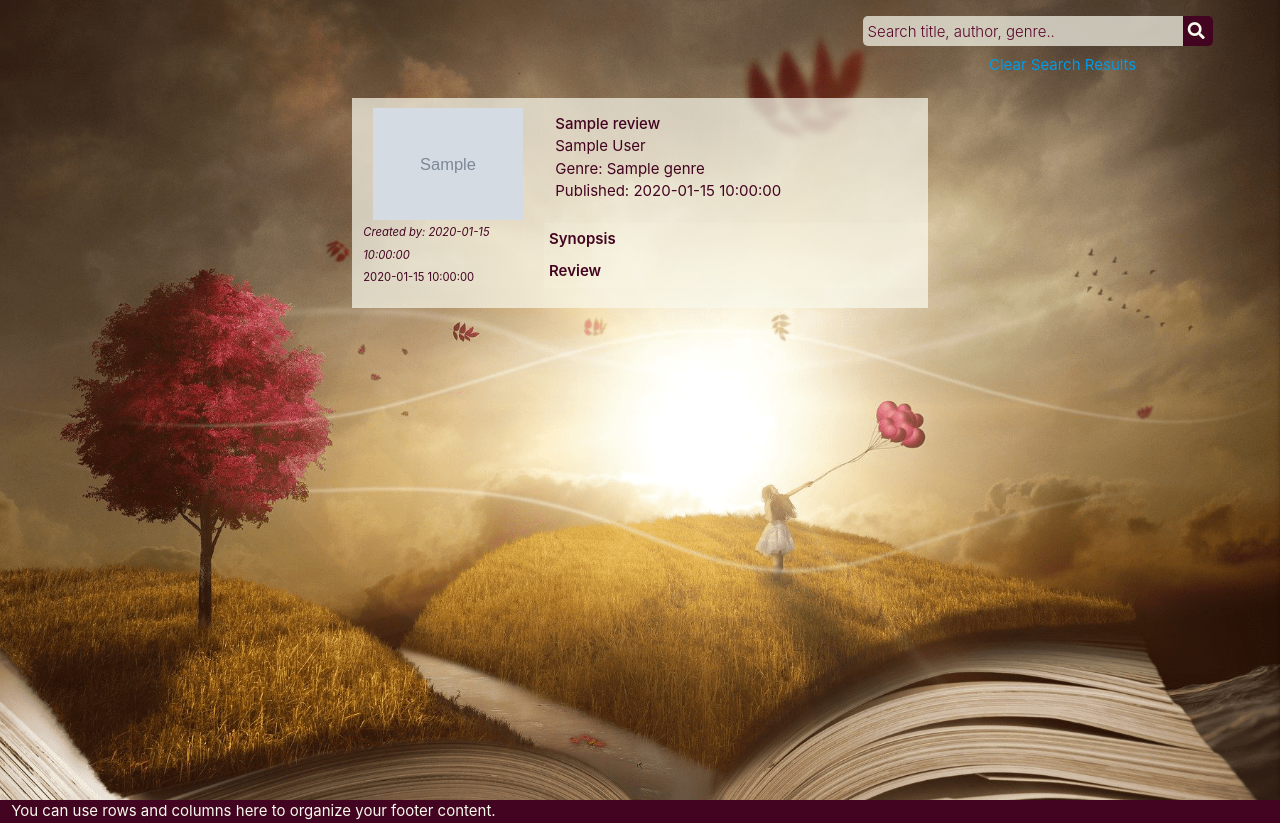
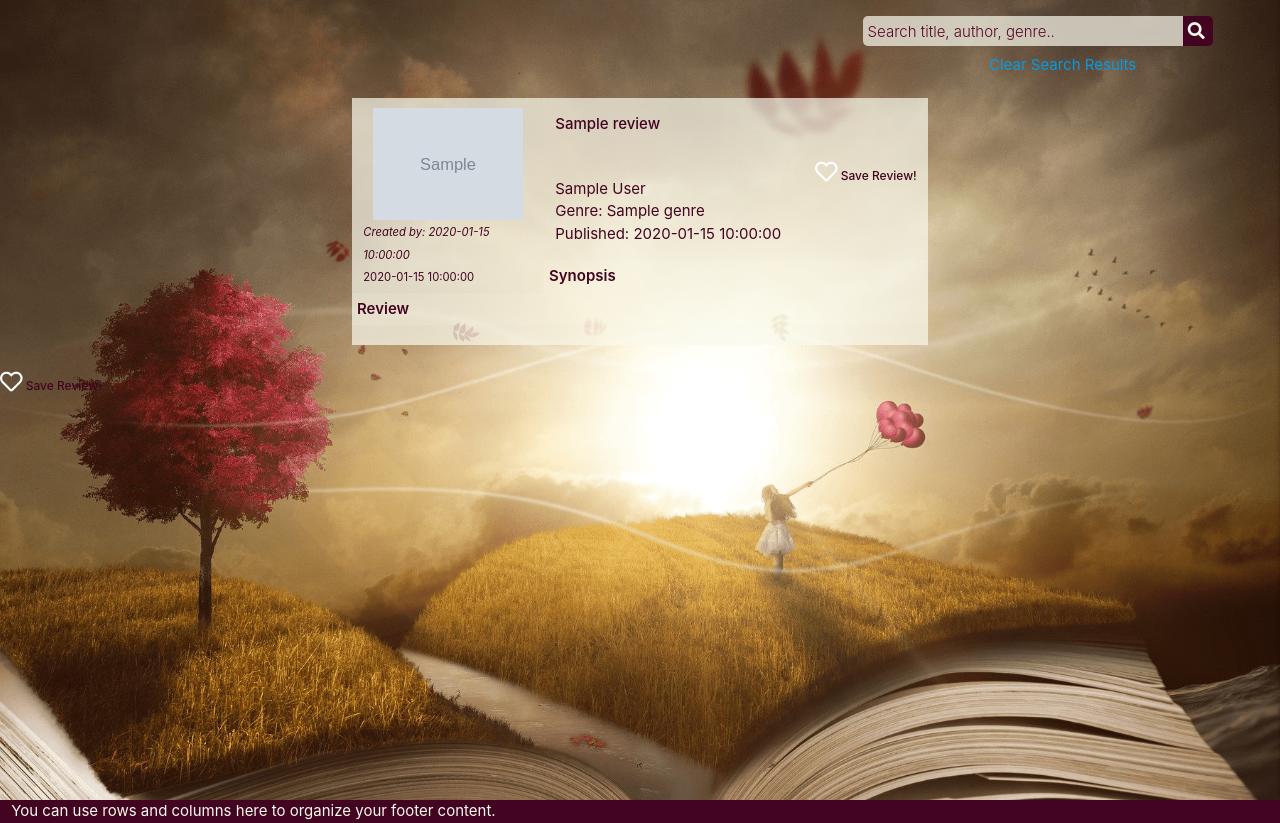
Before and after one commit to aineon/Python-Practice, a Flask app: page /search in a window 1280 px wide. Shown: the part 64-887 px from the top of the page. Run offline with Flask 2, Linux system fonts and the light colour scheme; grey boxes marked "Sample" are stand-in pictures; a database or web service that is not in the repository returns one stand-in record (values such as "Sample title"); some libraries are stand-ins or nearby versions.

Commit message:
Add heart check box to reviews. Add default cover image and url to add_review view in app.py

```diff
--- a/app.py
+++ b/app.py
@@ -95,13 +95,15 @@ def reviews():
 @app.route("/add_review", methods=["GET", "POST"])
 def add_review():
     if request.method == "POST":
+        default_url = ("https://www.bookdepository.com/")
+        default_img = "static/images/no_cover.png"
         review = {
             "title": request.form.get("title"),
             "author": request.form.get("author"),
             "genre": request.form.get("genre"),
             "published": request.form.get("published"),
-            "cover": request.form.get("cover"),
-            "buy": request.form.get("buy"),
+            "cover": request.form.get("cover") or default_img,
+            "buy": request.form.get("buy") or default_url,
             "synopsis": request.form.get("synopsis"),
             "review": request.form.get("review"),
             "created_by": session["user"]
--- a/static/css/style.css
+++ b/static/css/style.css
@@ -462,6 +462,9 @@ input[type="checkbox"] {
 
 
 input[type="checkbox"] + label {
+    font-family: FontAwesome\ 5 Free;
+    content: "\f004";
+    font-weight: 900;
     position: relative;
     padding-left: 35px;
     display: inline-block;
@@ -470,7 +473,7 @@ input[type="checkbox"] + label {
 }
 
 input[type="checkbox"] + label:before {
-    font-family: FontAwesome 5 Free;
+    font-family: FontAwesome\ 5 Free;
     content: "\f004";
     font-weight: 900;
     top: -11px;
@@ -486,12 +489,15 @@ input[type="checkbox"] + label:before {
 
 
 input[type="checkbox"]:checked + label:before {
+    font-family: FontAwesome\ 5 Free;
+    content: '\f004';
+    font-weight: 900;
     border: 1px solid transparent;
     background-color: transparent;
 }
 
 input[type="checkbox"]:checked + label:after {
-    font-family: FontAwesome 5 Free;
+    font-family: FontAwesome\ 5 Free;
     content: '\f004';
     font-weight: 900;
     font-size: 18px;
@@ -502,7 +508,27 @@ color: gold;
 	transition:  .5s ease;
 }
 */
+.heart-checkbox input[type='checkbox'] {
+    display:none;
+}
+ .heart-checkbox input[type='checkbox']+ label:before {
+    font-family: 'Font Awesome 5 Free';
+    content: "\f004";
+	font-size:1.5rem;
+    cursor:pointer;
+    color: white;
 
+
+ }
+ .heart-checkbox input[type='checkbox']:checked + label:before {
+     font-weight:600;
+     color: red;
+ }
+
+ .heart-checkbox label {
+     color: #420420;
+     font-weight: 500;
+ }
 /* Media Queries */
 @media only screen and (min-width: 768px) {
     .form-container {
--- a/static/js/script.js
+++ b/static/js/script.js
@@ -7,7 +7,10 @@ document.addEventListener('DOMContentLoaded', function () {
      let modalInstances = M.Modal.init(modals);
   });
 
-// function bookSearch() {}
+let flashMessage = document.getElementById("flashMessage{{loop.index}}");
+setTimeout(function() {
+    flashMessage.fadeOut("fast");
+}, 2000);
 
 
 
--- a/templates/base.html
+++ b/templates/base.html
@@ -57,15 +57,15 @@
     {% with messages = get_flashed_messages() %}
             {% if messages %}
                 {% for message in messages %}
-                    <div class="row">
+                    <div id="flashMessage{{loop.index}}" class="row">
                         <h4 class="center-align">{{ message }}</h4>
                     </div>
                 {% endfor %}
             {% endif %}
         {% endwith %}
     </section>
--->
 
+   -->
 
   {% block content %}
   {% endblock %}
--- a/templates/reviews.html
+++ b/templates/reviews.html
@@ -26,16 +26,15 @@
 
  <div class="row no-margin search-container reviews-page">
   <form action="{{ url_for('search') }}" method="post" class="search-bar">
-
     <div class="input-field col m4 offset-m8 hide-on-small-only">
         <input type="text" name="search" id="search" minlength="3" required placeholder="Search title, author, genre..">
         <label for="search" class="hide"></label>
         <button type="submit"><i class="fas fa-search"></i></button>
+    </div>
 
-    </div>
     <div class="col m4 offset-m8 center-align">
          <a href="{{ url_for('reviews') }}" class="clear hide-on-small-only">Clear Search Results</a>
-          </div>
+    </div>
     </form>
 </div>
 
@@ -56,15 +55,25 @@
             <div class="col s12 m8">
                <p class="book-info"> <strong>{{ review.title }}</strong>
 
+                            {% if session.user|lower != review.created_by|lower %}
+                        <form method="POST" action="">
+                        <div class="heart-checkbox right">
+                            <input type="checkbox" id="heart-checkbox{{loop.index}}" name="heart-checkbox{{loop.index}}"/>
+                            <label for="heart-checkbox{{loop.index}}">
+                                Save Review!
+                            </label>
+                        </div>
+                        </form>
+                        {% endif %}
 
                 <br> {{ review.author }} <br>
                 Genre: {{ review.genre }} <br>
                 Published: {{ review.published }}
 
-           <!--    <div>
-  <input type="checkbox" id="heart" checked/>
-    <label for="heart">
-        Check me!
+       <!--   <div class="heart-checkbox">
+                <input type="checkbox" id="heart-checkbox" name="heart-checkbox"/>
+               <label for="heart-checkbox">
+        Save Review!
     </label>
 </div> -->
                  <br>
@@ -113,6 +122,12 @@
        </li>
        {% endfor %}
     </ul>
+    <div class="heart-checkbox">
+                <input type="checkbox" id="save_review" name="save_review"/>
+               <label for="save_review">
+        Save Review!
+    </label>
+</div>
 </div>
 
 {% endif %}
```
Also changed, not shown: templates/add_review.html (+5 -5 lines), templates/login.html (+6 -4 lines), templates/profile.html (+16 -2 lines), static/images/no_cover.png (added).
